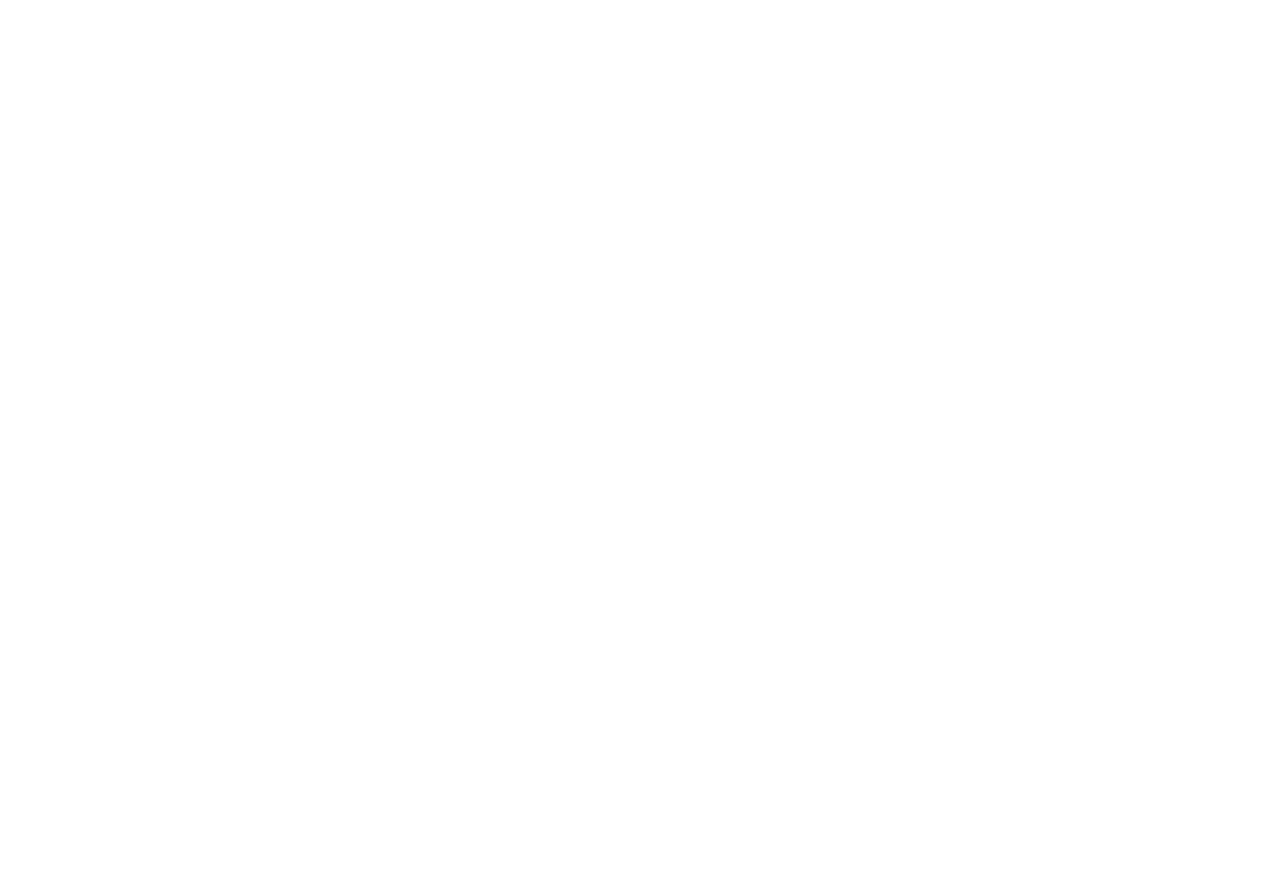
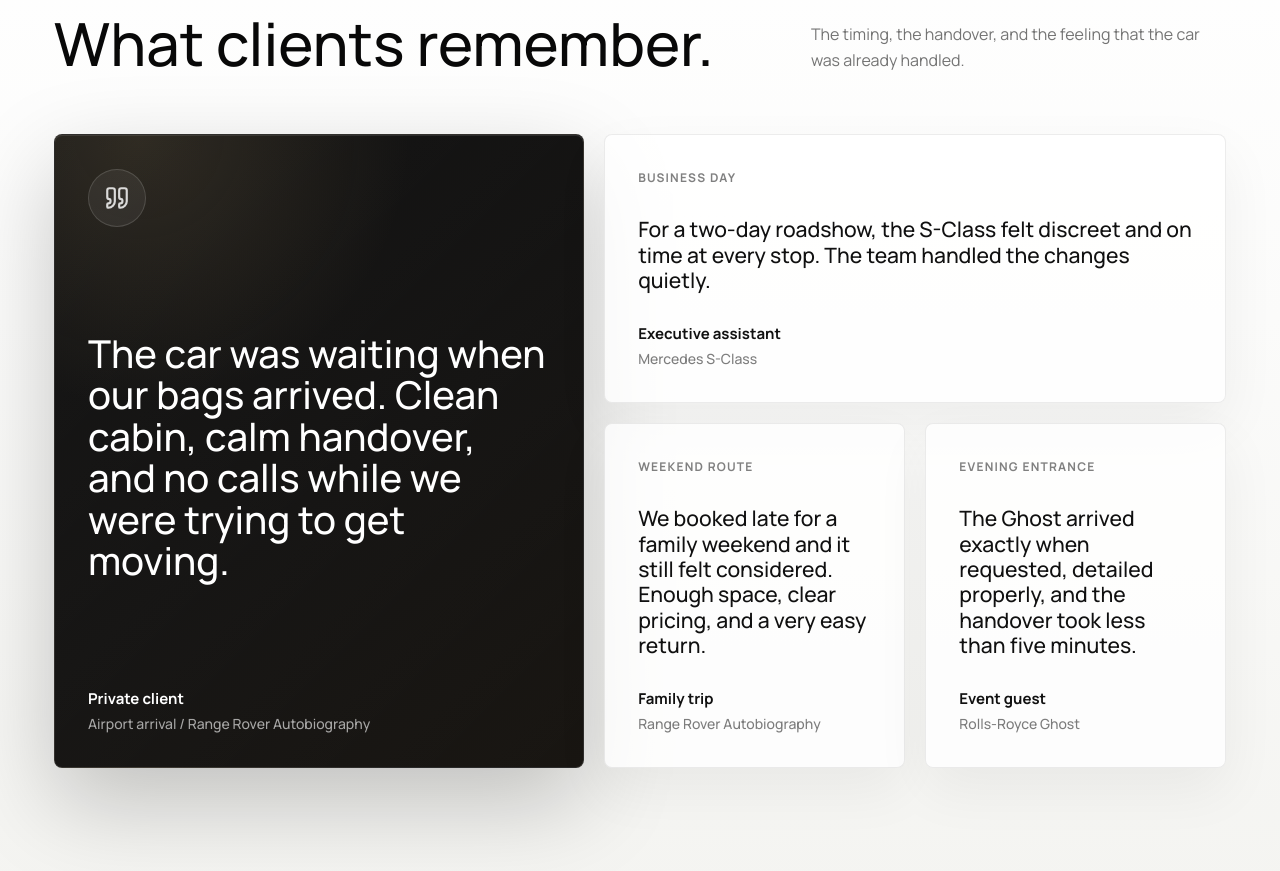
Before and after one commit to bamideleadesola-droid/aura-drive-luxury-rentals, a React (Vite) app: page / in a window 1280 px wide. Shown: the part 7540-8411 px from the top of the page. Before the commit the page ends 7439 px from the top, so only its background shows below. Built offline with nearby package versions, Linux system fonts and the light colour scheme.

Commit message:
Add client testimonials section

```diff
--- a/src/App.tsx
+++ b/src/App.tsx
@@ -9,7 +9,7 @@
   useScroll,
   useTransform,
 } from "framer-motion";
-import { ArrowRight, BriefcaseBusiness, Gem, Images, Menu, Pause, Phone, Plane, Play, Sparkles, Waves, X } from "lucide-react";
+import { ArrowRight, BriefcaseBusiness, Gem, Images, Menu, Pause, Phone, Plane, Play, Quote, Sparkles, Waves, X } from "lucide-react";
 
 const arrivalTypes = [
   {
@@ -120,6 +120,33 @@
   {
     title: "Meet the car ready",
     detail: "Clean, fueled, timed, and handed over without the back-and-forth.",
+  },
+];
+
+const testimonials = [
+  {
+    quote: "The car was waiting when our bags arrived. Clean cabin, calm handover, and no calls while we were trying to get moving.",
+    client: "Private client",
+    trip: "Airport arrival",
+    vehicle: "Range Rover Autobiography",
+  },
+  {
+    quote: "For a two-day roadshow, the S-Class felt discreet and on time at every stop. The team handled the changes quietly.",
+    client: "Executive assistant",
+    trip: "Business day",
+    vehicle: "Mercedes S-Class",
+  },
+  {
+    quote: "We booked late for a family weekend and it still felt considered. Enough space, clear pricing, and a very easy return.",
+    client: "Family trip",
+    trip: "Weekend route",
+    vehicle: "Range Rover Autobiography",
+  },
+  {
+    quote: "The Ghost arrived exactly when requested, detailed properly, and the handover took less than five minutes.",
+    client: "Event guest",
+    trip: "Evening entrance",
+    vehicle: "Rolls-Royce Ghost",
   },
 ];
 
@@ -685,6 +712,84 @@
           </motion.div>
         </div>
       </motion.section>
+
+      <motion.section
+        className="testimonials"
+        id="testimonials"
+        aria-labelledby="testimonials-heading"
+        initial={shouldReduceMotion ? false : { opacity: 0, y: 28 }}
+        whileInView={{ opacity: 1, y: 0 }}
+        viewport={{ once: true, amount: 0.18 }}
+        transition={{ duration: 0.72, ease }}
+      >
+        <div className="testimonials__inner">
+          <div className="testimonials__intro">
+            <motion.h2
+              id="testimonials-heading"
+              initial={shouldReduceMotion ? false : { opacity: 0, y: 18 }}
+              whileInView={{ opacity: 1, y: 0 }}
+              viewport={{ once: true, amount: 0.6 }}
+              transition={{ duration: 0.64, ease }}
+            >
+              What clients remember.
+            </motion.h2>
+            <motion.p
+              initial={shouldReduceMotion ? false : { opacity: 0, y: 18 }}
+              whileInView={{ opacity: 1, y: 0 }}
+              viewport={{ once: true, amount: 0.6 }}
+              transition={{ duration: 0.64, delay: 0.08, ease }}
+            >
+              The timing, the handover, and the feeling that the car was already handled.
+            </motion.p>
+          </div>
+
+          <motion.div
+            className="testimonials__layout"
+            aria-label="Client testimonials"
+            initial={shouldReduceMotion ? false : "hidden"}
+            whileInView="visible"
+            viewport={{ once: true, amount: 0.22 }}
+            transition={{ staggerChildren: 0.08 }}
+          >
+            <motion.article
+              className="testimonial-card testimonial-card--featured"
+              variants={reveal}
+              transition={{ duration: 0.62, ease }}
+              whileHover={shouldReduceMotion ? undefined : { y: -6 }}
+            >
+              <span className="testimonial-card__quote-icon">
+                <Quote aria-hidden="true" size={26} />
+              </span>
+              <blockquote>{testimonials[0].quote}</blockquote>
+              <footer>
+                <span>{testimonials[0].client}</span>
+                <span>
+                  {testimonials[0].trip} / {testimonials[0].vehicle}
+                </span>
+              </footer>
+            </motion.article>
+
+            <div className="testimonials__grid">
+              {testimonials.slice(1).map((testimonial) => (
+                <motion.article
+                  className="testimonial-card"
+                  key={`${testimonial.client}-${testimonial.trip}`}
+                  variants={reveal}
+                  transition={{ duration: 0.56, ease }}
+                  whileHover={shouldReduceMotion ? undefined : { y: -5 }}
+                >
+                  <span className="testimonial-card__trip">{testimonial.trip}</span>
+                  <blockquote>{testimonial.quote}</blockquote>
+                  <footer>
+                    <span>{testimonial.client}</span>
+                    <span>{testimonial.vehicle}</span>
+                  </footer>
+                </motion.article>
+              ))}
+            </div>
+          </motion.div>
+        </div>
+      </motion.section>
     </main>
   );
 }
--- a/src/styles.css
+++ b/src/styles.css
@@ -1275,6 +1275,193 @@
   border-color: #ffffff;
 }
 
+.testimonials {
+  padding: clamp(82px, 9vw, 134px) clamp(18px, 4.2vw, 78px) clamp(94px, 10vw, 150px);
+  color: var(--ink);
+  background:
+    linear-gradient(180deg, #ffffff 0%, #fbfbfa 42%, #f4f4f1 100%);
+}
+
+.testimonials__inner {
+  width: min(100%, 1320px);
+  margin: 0 auto;
+}
+
+.testimonials__intro {
+  display: grid;
+  grid-template-columns: minmax(0, 0.95fr) minmax(280px, 0.58fr);
+  gap: clamp(28px, 6vw, 96px);
+  align-items: end;
+}
+
+.testimonials__intro h2 {
+  max-width: 760px;
+  margin: 0;
+  color: #080808;
+  font-size: clamp(38px, 4.65vw, 66px);
+  line-height: 0.98;
+  font-weight: 500;
+  letter-spacing: 0;
+  text-wrap: balance;
+}
+
+.testimonials__intro p {
+  max-width: 430px;
+  margin: 0;
+  color: rgba(23, 23, 23, 0.6);
+  font-size: clamp(16px, 1.25vw, 19px);
+  line-height: 1.58;
+}
+
+.testimonials__layout {
+  margin-top: clamp(34px, 4.8vw, 62px);
+  display: grid;
+  grid-template-columns: minmax(0, 0.92fr) minmax(0, 1.08fr);
+  gap: clamp(14px, 1.6vw, 20px);
+  align-items: stretch;
+}
+
+.testimonials__grid {
+  display: grid;
+  grid-template-columns: repeat(2, minmax(0, 1fr));
+  gap: clamp(14px, 1.6vw, 20px);
+}
+
+.testimonials__grid .testimonial-card:first-child {
+  grid-column: 1 / -1;
+}
+
+.testimonial-card {
+  position: relative;
+  min-width: 0;
+  overflow: hidden;
+  display: flex;
+  flex-direction: column;
+  justify-content: space-between;
+  gap: clamp(22px, 2.4vw, 34px);
+  min-height: 178px;
+  padding: clamp(22px, 2.6vw, 34px);
+  border: 1px solid rgba(23, 23, 23, 0.08);
+  border-radius: 8px;
+  background: rgba(255, 255, 255, 0.78);
+  box-shadow: 0 22px 56px rgba(20, 20, 20, 0.055);
+  transition:
+    border-color 240ms ease,
+    box-shadow 240ms ease,
+    background 240ms ease;
+}
+
+.testimonial-card::before {
+  content: "";
+  position: absolute;
+  inset: 0;
+  background: linear-gradient(135deg, rgba(255, 255, 255, 0.84), rgba(255, 255, 255, 0));
+  opacity: 0;
+  pointer-events: none;
+  transition: opacity 240ms ease;
+}
+
+.testimonial-card:hover {
+  border-color: rgba(23, 23, 23, 0.14);
+  background: #ffffff;
+  box-shadow: 0 28px 68px rgba(20, 20, 20, 0.085);
+}
+
+.testimonial-card:hover::before {
+  opacity: 1;
+}
+
+.testimonial-card--featured {
+  min-height: 100%;
+  color: #ffffff;
+  background:
+    radial-gradient(circle at 16% 0%, rgba(142, 121, 82, 0.22), rgba(142, 121, 82, 0) 35%),
+    linear-gradient(145deg, #080808 0%, #11100f 54%, #191612 100%);
+  border-color: rgba(255, 255, 255, 0.12);
+  box-shadow:
+    0 34px 92px rgba(0, 0, 0, 0.22),
+    0 1px 0 rgba(255, 255, 255, 0.1) inset;
+}
+
+.testimonial-card--featured::before {
+  background: linear-gradient(135deg, rgba(255, 255, 255, 0.14), rgba(255, 255, 255, 0));
+  opacity: 0.34;
+}
+
+.testimonial-card__quote-icon,
+.testimonial-card__trip {
+  position: relative;
+  z-index: 1;
+  width: fit-content;
+}
+
+.testimonial-card__quote-icon {
+  display: inline-flex;
+  align-items: center;
+  justify-content: center;
+  width: 58px;
+  height: 58px;
+  border: 1px solid rgba(255, 255, 255, 0.14);
+  border-radius: 999px;
+  color: rgba(255, 255, 255, 0.82);
+  background: rgba(255, 255, 255, 0.06);
+}
+
+.testimonial-card__trip {
+  color: rgba(23, 23, 23, 0.55);
+  font-size: 12px;
+  font-weight: 700;
+  letter-spacing: 0.1em;
+  text-transform: uppercase;
+}
+
+.testimonial-card blockquote {
+  position: relative;
+  z-index: 1;
+  margin: 0;
+  color: #101010;
+  font-size: clamp(19px, 1.65vw, 25px);
+  line-height: 1.2;
+  font-weight: 500;
+  letter-spacing: 0;
+}
+
+.testimonial-card--featured blockquote {
+  max-width: 660px;
+  color: #ffffff;
+  font-size: clamp(28px, 3vw, 42px);
+  line-height: 1.08;
+  font-weight: 500;
+}
+
+.testimonial-card footer {
+  position: relative;
+  z-index: 1;
+  display: grid;
+  gap: 6px;
+}
+
+.testimonial-card footer span:first-child {
+  color: #111111;
+  font-size: 15px;
+  font-weight: 700;
+}
+
+.testimonial-card footer span:last-child {
+  color: rgba(23, 23, 23, 0.56);
+  font-size: 14px;
+  line-height: 1.35;
+  font-weight: 500;
+}
+
+.testimonial-card--featured footer span:first-child {
+  color: #ffffff;
+}
+
+.testimonial-card--featured footer span:last-child {
+  color: rgba(255, 255, 255, 0.62);
+}
+
 @media (max-width: 900px) {
   .nav {
     min-height: 82px;
@@ -1429,6 +1616,23 @@
     position: relative;
     top: auto;
   }
+
+  .testimonials__intro,
+  .testimonials__layout {
+    grid-template-columns: 1fr;
+  }
+
+  .testimonials__intro p {
+    max-width: 620px;
+  }
+
+  .testimonials__grid {
+    grid-template-columns: 1fr;
+  }
+
+  .testimonial-card--featured {
+    min-height: 420px;
+  }
 }
 
 @media (min-width: 901px) and (max-height: 760px) {
@@ -1697,6 +1901,49 @@
 
   .process-step__detail {
     font-size: 14px;
+  }
+
+  .testimonials {
+    padding: 66px 14px 94px;
+  }
+
+  .testimonials__intro {
+    gap: 18px;
+  }
+
+  .testimonials__intro h2 {
+    font-size: clamp(36px, 11vw, 48px);
+    line-height: 1.04;
+  }
+
+  .testimonials__intro p {
+    font-size: 15px;
+  }
+
+  .testimonials__layout {
+    margin-top: 34px;
+    gap: 14px;
+  }
+
+  .testimonials__grid {
+    gap: 14px;
+  }
+
+  .testimonial-card {
+    min-height: 224px;
+    padding: 24px;
+  }
+
+  .testimonial-card--featured {
+    min-height: 410px;
+  }
+
+  .testimonial-card--featured blockquote {
+    font-size: clamp(29px, 9vw, 40px);
+  }
+
+  .testimonial-card blockquote {
+    font-size: clamp(21px, 6.3vw, 27px);
   }
 }
 
```
